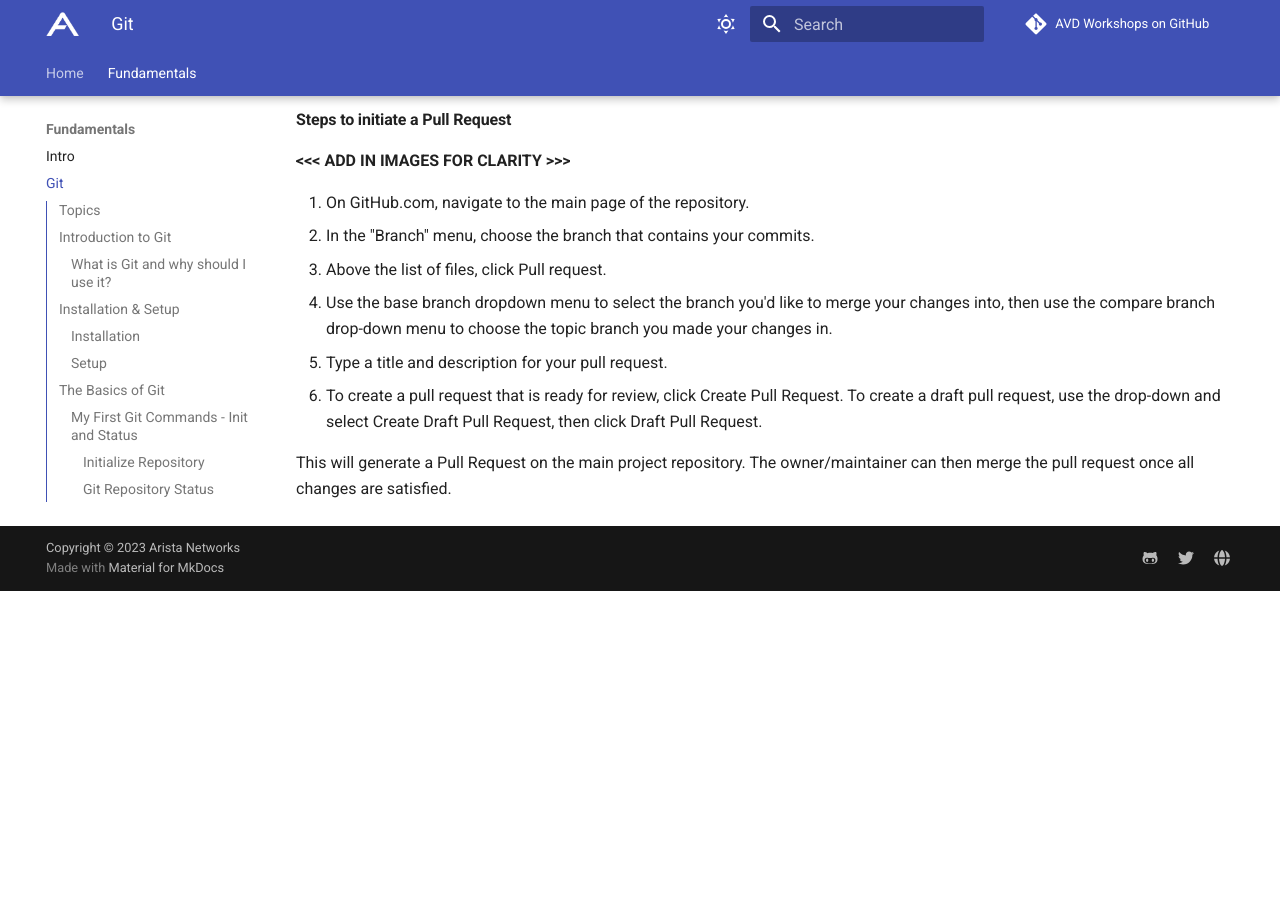
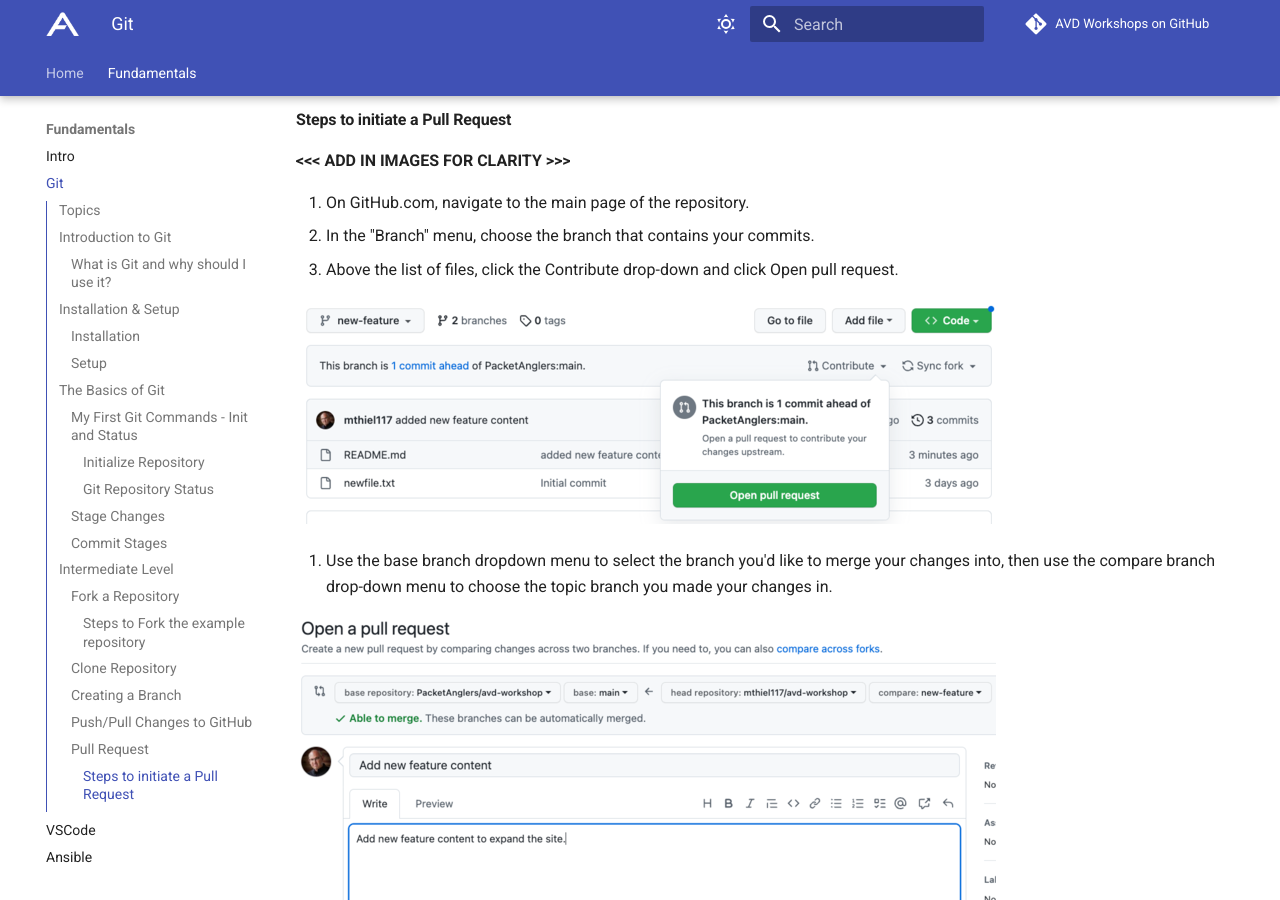
Before and after one commit to aristanetworks/avd-workshops, an MkDocs documentation site: the page built from workshops/git.md, in a window 1280 px wide and 900 px high, scrolled down 7058 px. Built offline with MkDocs 1.6.1 and Material for MkDocs 9.7.7, drawn with Linux system fonts in a browser that asks for light colours; comment, search, counter and statistics services are not loaded; before the commit the page ends 7649 px from its top, so only the background shows below that.

Commit message:
added images for PR

```diff
--- a/workshops/git.md
+++ b/workshops/git.md
@@ -277,8 +277,14 @@
 
 1. On GitHub.com, navigate to the main page of the repository.
 2. In the "Branch" menu, choose the branch that contains your commits.
-3. Above the list of files, click Pull request.
+3. Above the list of files, click the Contribute drop-down and click Open pull request.
+
+![PR](assets/images/git_pullrequest.png)
+
 4. Use the base branch dropdown menu to select the branch you'd like to merge your changes into, then use the compare branch drop-down menu to choose the topic branch you made your changes in.
+
+![PR Info](assets/images/git_pullrequest_info.png)
+
 5. Type a title and description for your pull request.
 6. To create a pull request that is ready for review, click Create Pull Request. To create a draft pull request, use the drop-down and select Create Draft Pull Request, then click Draft Pull Request.
 
```
Also changed, not shown: workshops/assets/images/git_pullrequest.png (added), workshops/assets/images/git_pullrequest_info.png (added).
